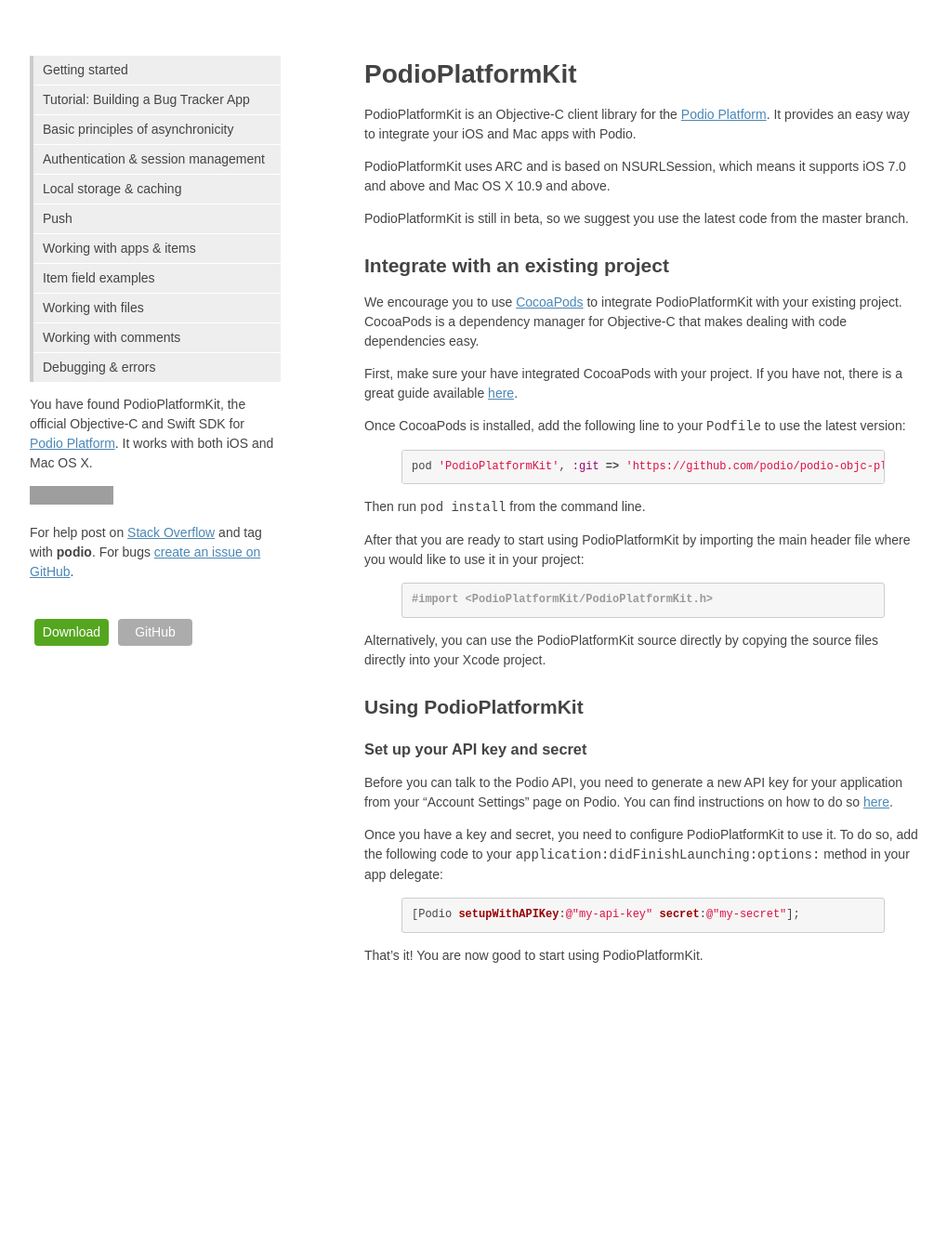
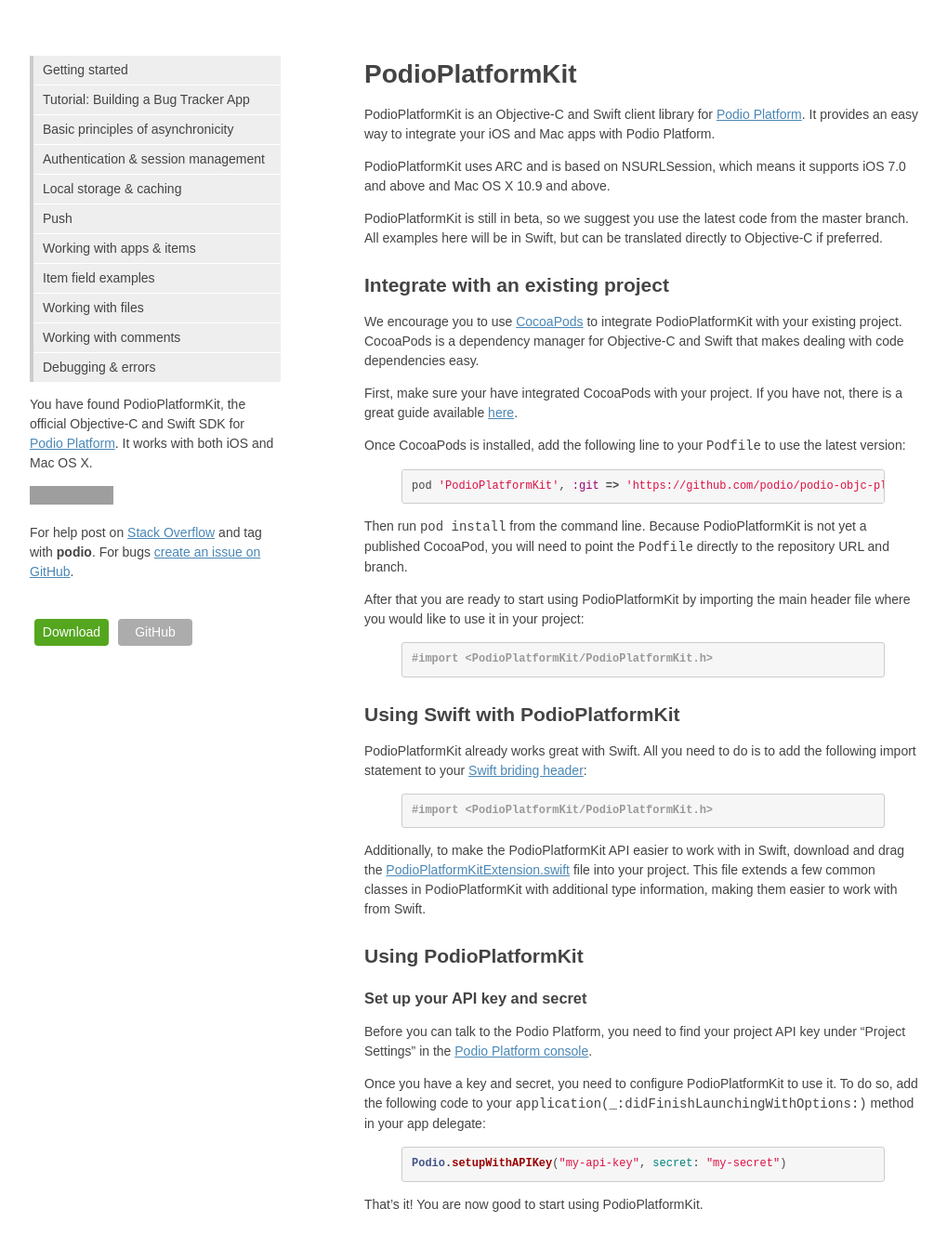
Before and after one commit to podio/podio-objc-platform, a Jekyll site: the page built from index.md, in a window 1280 px wide and 1367 px high. Shown: the top 1343 px of the window at 93% size, without its empty margins (128-1147 px from the left). Built offline with Jekyll 4.4.1, drawn with Linux system fonts in a browser that asks for light colours; grey boxes are pictures that could not be loaded.

Commit message:
Updated "getting started" with swift info

```diff
--- a/index.md
+++ b/index.md
@@ -3,15 +3,15 @@
 ---
 # PodioPlatformKit
 
-PodioPlatformKit is an Objective-C client library for the [Podio Platform](https://platform.podio.com/). It provides an easy way to integrate your iOS and Mac apps with Podio.
+PodioPlatformKit is an Objective-C and Swift client library for [Podio Platform](https://platform.podio.com/). It provides an easy way to integrate your iOS and Mac apps with Podio Platform.
 
 PodioPlatformKit uses ARC and is based on NSURLSession, which means it supports iOS 7.0 and above and Mac OS X 10.9 and above.
 
-PodioPlatformKit is still in beta, so we suggest you use the latest code from the master branch.
+PodioPlatformKit is still in beta, so we suggest you use the latest code from the master branch. All examples here will be in Swift, but can be translated directly to Objective-C if preferred.
 
 ## Integrate with an existing project
 
-We encourage you to use [CocoaPods](http://cocoapods.org/) to integrate PodioPlatformKit with your existing project. CocoaPods is a dependency manager for Objective-C that makes dealing with code dependencies easy.
+We encourage you to use [CocoaPods](http://cocoapods.org/) to integrate PodioPlatformKit with your existing project. CocoaPods is a dependency manager for Objective-C and Swift that makes dealing with code dependencies easy.
 
 First, make sure your have integrated CocoaPods with your project. If you have not, there is a great guide available [here](http://guides.cocoapods.org/using/getting-started.html).
 
@@ -21,7 +21,7 @@
 pod 'PodioPlatformKit', :git => 'https://github.com/podio/podio-objc-platform.git', :branch => 'master'
 {% endhighlight %}
 
-Then run `pod install` from the command line.
+Then run `pod install` from the command line. Because PodioPlatformKit is not yet a published CocoaPod, you will need to point the `Podfile` directly to the repository URL and branch.
 
 After that you are ready to start using PodioPlatformKit by importing the main header file where you would like to use it in your project:
 
@@ -29,18 +29,26 @@
 #import <PodioPlatformKit/PodioPlatformKit.h>
 {% endhighlight %}
 
-Alternatively, you can use the PodioPlatformKit source directly by copying the source files directly into your Xcode project.
+## Using Swift with PodioPlatformKit
+
+PodioPlatformKit already works great with Swift. All you need to do is to add the following import statement to your [Swift briding header](https://developer.apple.com/library/ios/documentation/Swift/Conceptual/BuildingCocoaApps/MixandMatch.html):
+
+{% highlight objective-c %}
+#import <PodioPlatformKit/PodioPlatformKit.h>
+{% endhighlight %}
+
+Additionally, to make the PodioPlatformKit API easier to work with in Swift, download and drag the [PodioPlatformKitExtension.swift]() file into your project. This file extends a few common classes in PodioPlatformKit with additional type information, making them easier to work with from Swift.
 
 ## Using PodioPlatformKit
 
 ### Set up your API key and secret
 
-Before you can talk to the Podio API, you need to generate a new API key for your application from your "Account Settings" page on Podio. You can find instructions on how to do so [here](https://developers.podio.com/api-key).
+Before you can talk to the Podio Platform, you need to find your project API key under "Project Settings" in the [Podio Platform console](https://platform.podio.com).
 
-Once you have a key and secret, you need to configure PodioPlatformKit to use it. To do so, add the following code to your `application:didFinishLaunching:options:` method in your app delegate:
+Once you have a key and secret, you need to configure PodioPlatformKit to use it. To do so, add the following code to your `application(_:didFinishLaunchingWithOptions:)` method in your app delegate:
 
-{% highlight objective-c %}
-[Podio setupWithAPIKey:@"my-api-key" secret:@"my-secret"];
+{% highlight Swift %}
+Podio.setupWithAPIKey("my-api-key", secret: "my-secret")
 {% endhighlight %}
 
 That's it! You are now good to start using PodioPlatformKit.
```
